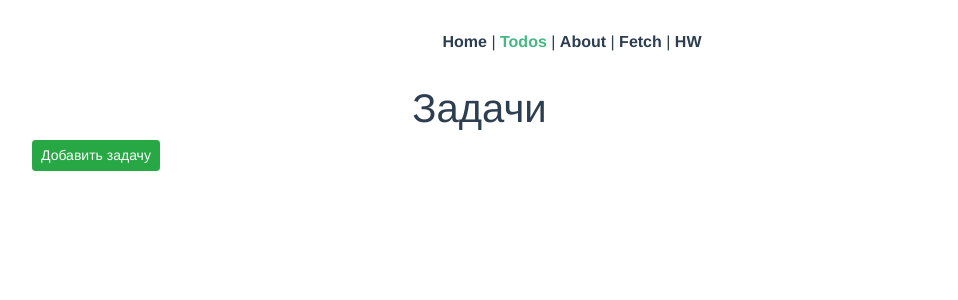
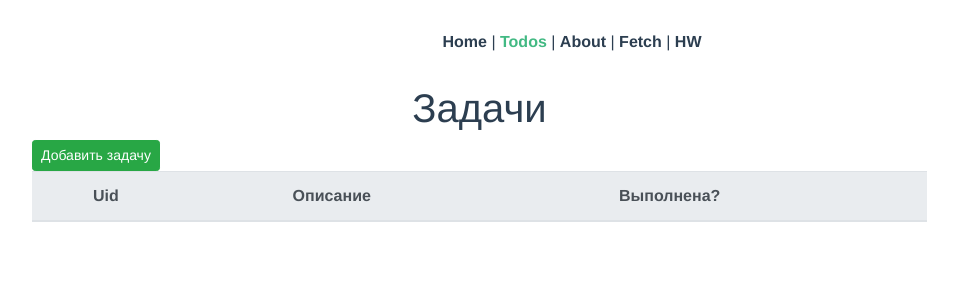
Before and after one commit to Programmer38rus/vue_start_v2, a Vue app in the folder client/: page /todos in a window 1280 px wide. Shown: the top 300 px of the page, without its empty margins (68-1026 px from the left). Built offline with nearby package versions, Linux system fonts and the light colour scheme.

Commit message:
Допильть tbody

```diff
--- a/client/src/components/Todos.vue
+++ b/client/src/components/Todos.vue
@@ -5,6 +5,17 @@
       <button type="button" id="task-add" class="btn btn-success btn-sm align-left d-block">
         Добавить задачу
       </button>
+      <table class="table table-dark table-table-stripped table-hover">
+        <thead class="thead-light">
+          <tr>
+            <th>Uid</th>
+            <th>Описание</th>
+            <th>Выполнена?</th>
+            <th></th>
+          </tr>
+        </thead>
+
+      </table>
     </div>
   </div>
 </template>
```
